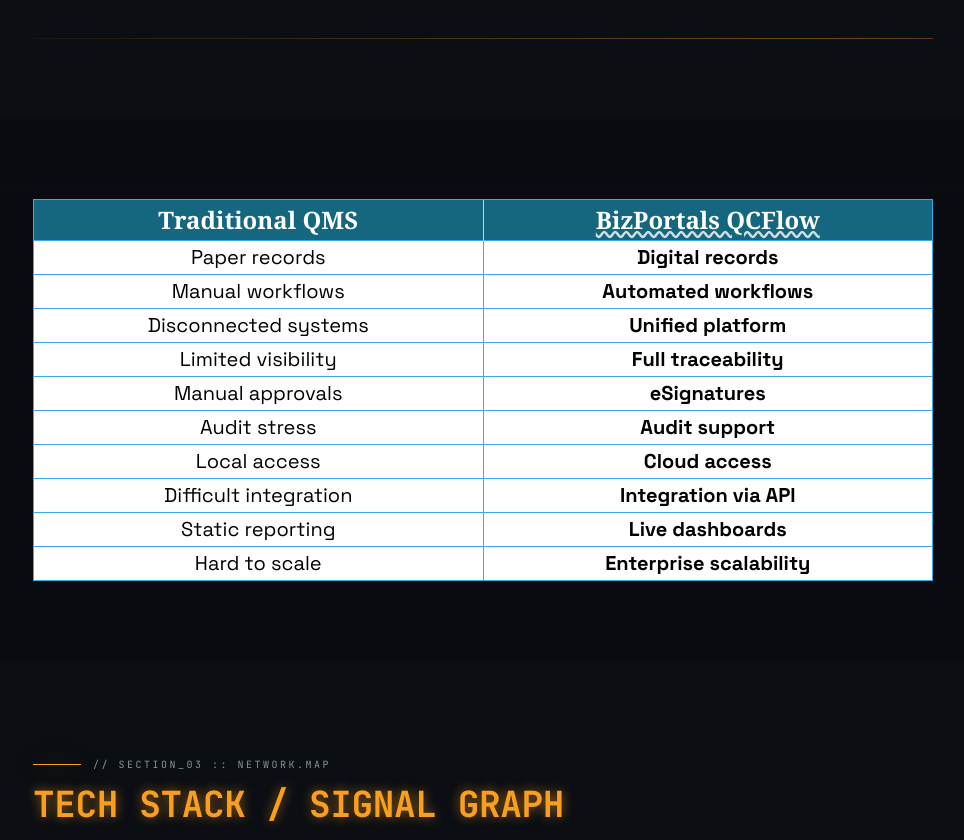
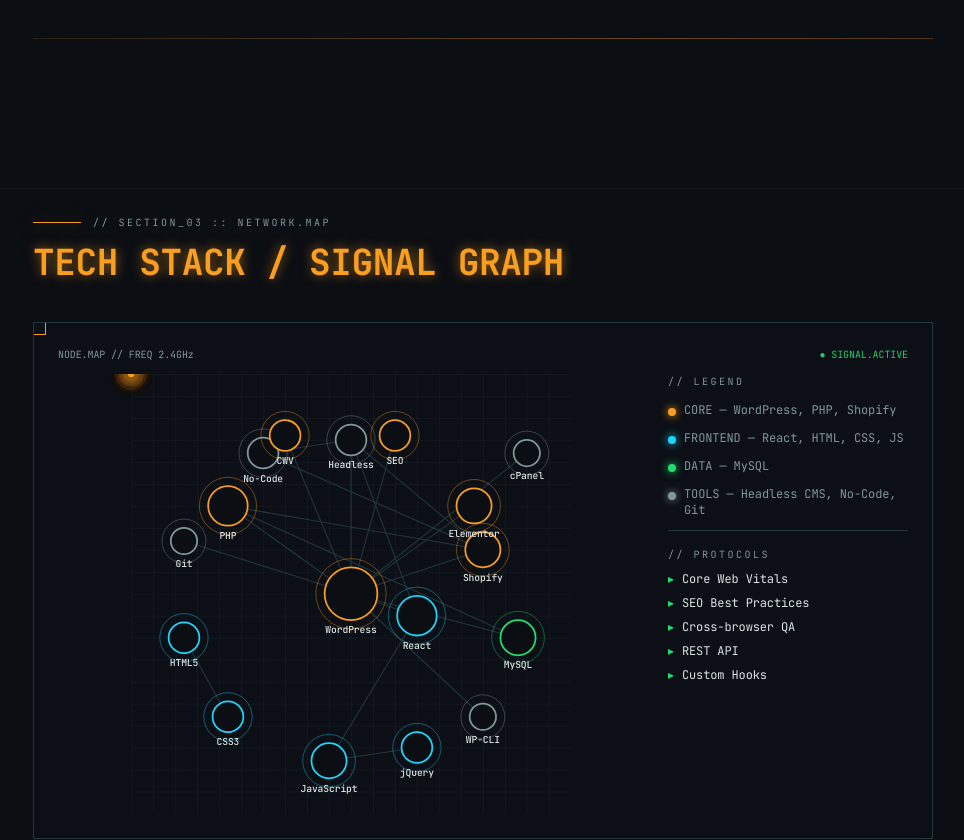
Before and after one commit to userwordpress9211/govind-systems, a React (Vite) app: page / in a window 1280 px wide. Shown: the part 1412-2252 px from the top of the page, without its empty margins (267-1231 px from the left). Built offline with nearby package versions, Linux system fonts and the light colour scheme; the HTML template or start-up script is replaced by a standard one.

Commit message:
Update Index.tsxqms table remove

```diff
--- a/src/pages/Index.tsx
+++ b/src/pages/Index.tsx
@@ -5,7 +5,6 @@ import { SideNav } from "@/components/SideNav";
 import { SEO } from "@/components/SEO";
 import { Hero } from "@/components/sections/Hero";
 import { Projects } from "@/components/sections/Projects";
-import { BeforeAfter } from "@/components/sections/BeforeAfter";
 import { Stack } from "@/components/sections/Stack";
 import { Experience } from "@/components/sections/Experience";
 import { Education } from "@/components/sections/Education";
@@ -55,7 +54,6 @@ const Index = () => {
           <main>
             <Hero />
             <Projects />
-            <BeforeAfter />
             <Stack />
             <Experience />
             <Education />
```
